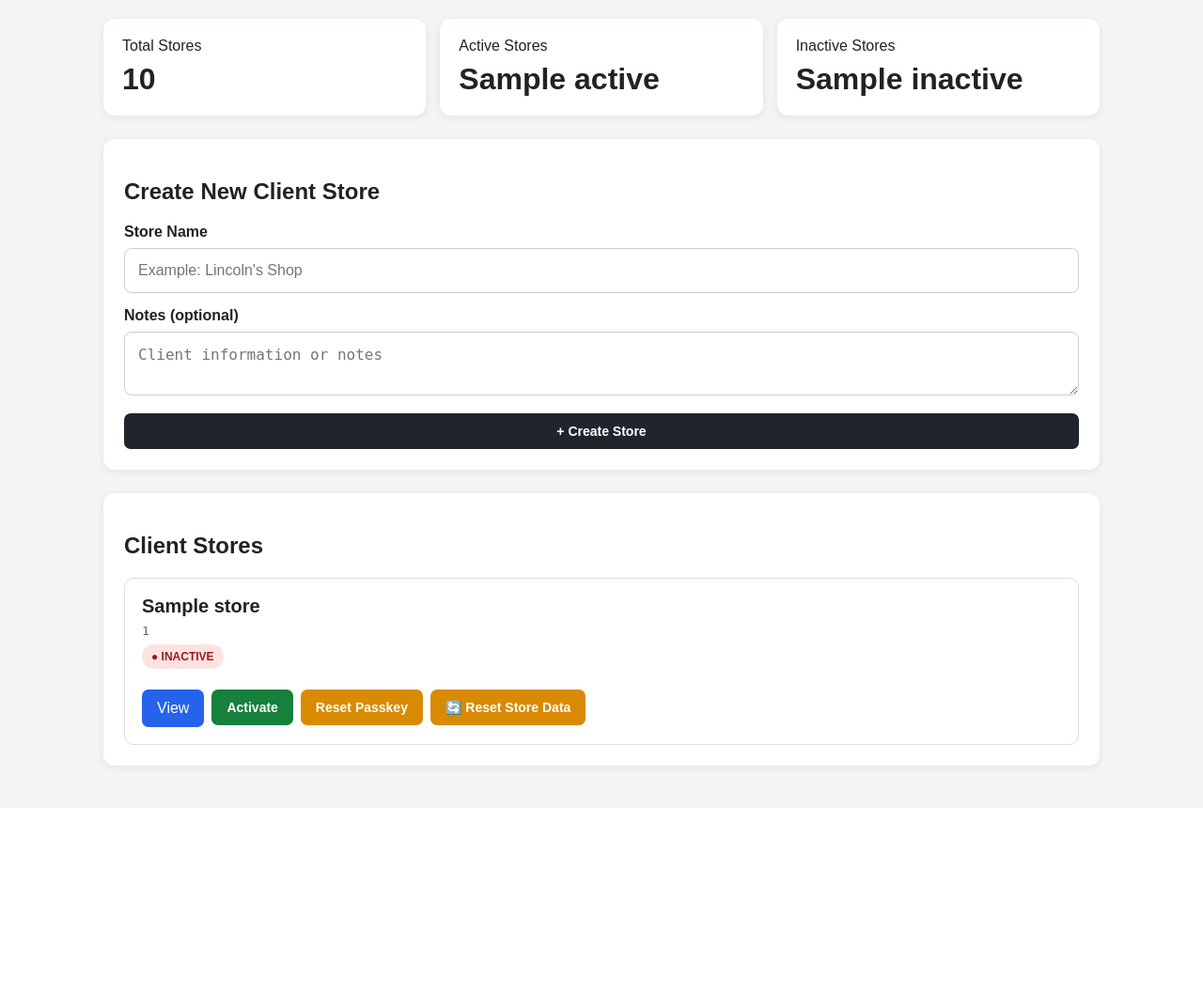
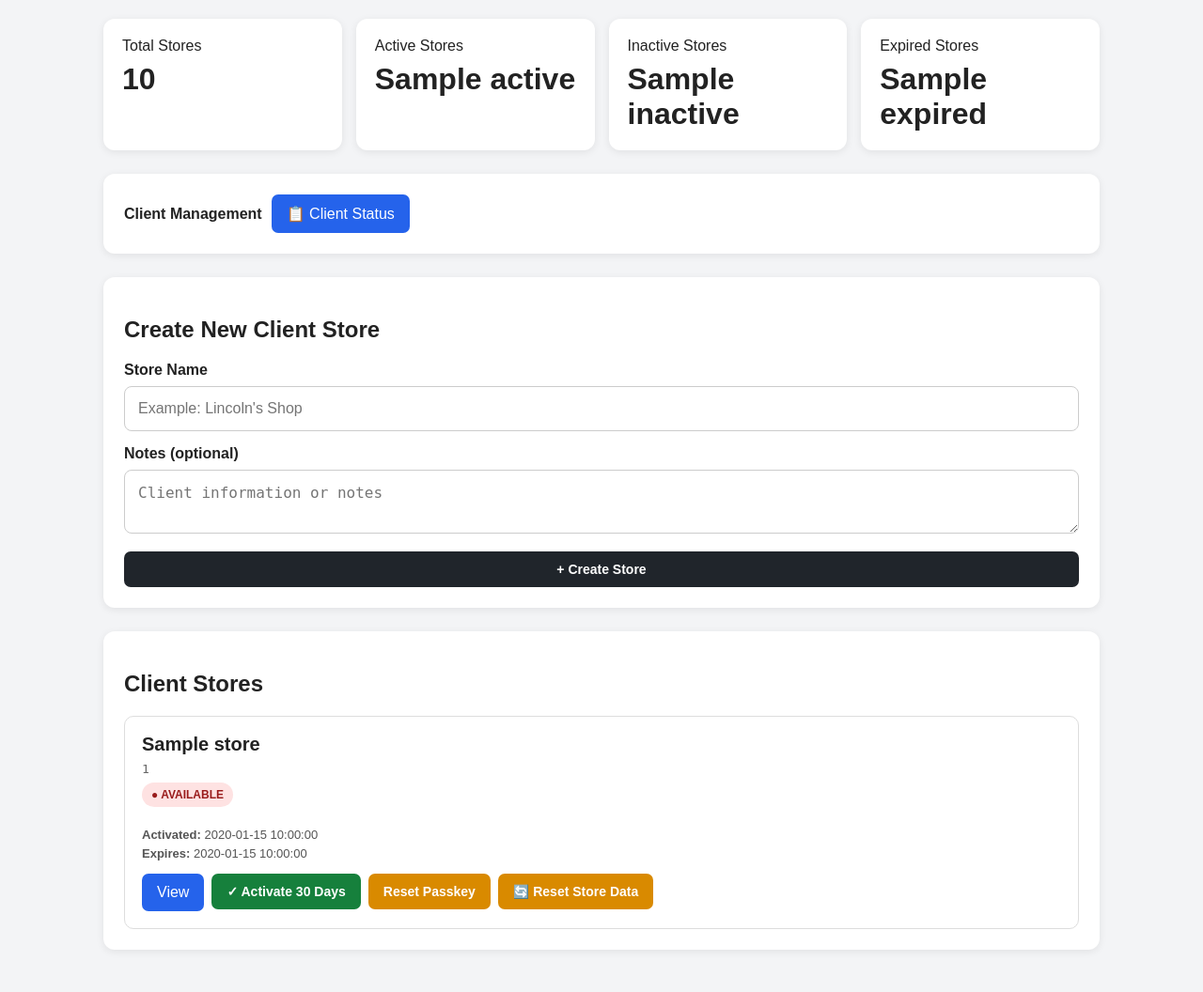
Before and after one commit to JAKES07/Easy_Sales, a Flask app: template templates/controller_dashboard.html in a window 1280 px wide. Shown: the part 160-1216 px from the top of the page at 94% size. Before the commit the page ends 984 px from the top, so only its background shows below. Run offline with Flask 3, Linux system fonts and the light colour scheme; the template is opened without the code that fills it: most values are stand-ins (such as "Sample title", 1, 10 or a date in 2020).

Commit message:
Update Easy_Sales: templates/controller_dashboard.html

```diff
--- a/templates/controller_dashboard.html
+++ b/templates/controller_dashboard.html
@@ -159,6 +159,18 @@
             color: #991b1b;
         }
 
+        .expired {
+            background: #ffedd5;
+            color: #9a3412;
+        }
+
+        .subscription-date {
+            margin: 8px 0 4px;
+            color: #555;
+            font-size: 13px;
+            line-height: 1.6;
+        }
+
         .actions {
             display: flex;
             flex-wrap: wrap;
@@ -243,6 +255,17 @@
             <div class="stat-number">{{ stats.inactive }}</div>
         </div>
 
+        <div class="stat-card">
+            <div>Expired Stores</div>
+            <div class="stat-number">{{ stats.expired }}</div>
+        </div>
+
+    </div>
+
+
+    <div class="card" style="display:flex;gap:10px;flex-wrap:wrap;align-items:center;">
+        <strong>Client Management</strong>
+        <a href="{{ url_for('controller.client_status') }}" class="btn-view">📋 Client Status</a>
     </div>
 
 
@@ -309,13 +332,24 @@
                         ● ACTIVE
                     </div>
 
+                {% elif store["status"] == "EXPIRED" %}
+
+                    <div class="status expired">
+                        ● EXPIRED
+                    </div>
+
                 {% else %}
 
                     <div class="status inactive">
-                        ● INACTIVE
+                        ● {{ store["status"] }}
                     </div>
 
                 {% endif %}
+
+                <div class="subscription-date">
+                    <strong>Activated:</strong> {{ store["activated_at"] or "Not activated" }}<br>
+                    <strong>Expires:</strong> {{ store["expires_at"] or "Not set" }}
+                </div>
 
 
                 <div class="actions">
@@ -331,36 +365,18 @@
 
                     {% if store["status"] == "ACTIVE" %}
 
-                    <form
-                        action="{{ url_for('controller.deactivate',
-                        store_id=store['store_id']) }}"
-                        method="POST"
-                    >
+                    <form action="{{ url_for('controller.renew', store_id=store['store_id']) }}" method="POST">
+                        <button type="submit" class="btn-activate">↻ Renew 30 Days</button>
+                    </form>
 
-                        <button
-                            type="submit"
-                            class="btn-deactivate"
-                        >
-                            Deactivate
-                        </button>
-
+                    <form action="{{ url_for('controller.deactivate', store_id=store['store_id']) }}" method="POST">
+                        <button type="submit" class="btn-deactivate">Deactivate</button>
                     </form>
 
                     {% else %}
 
-                    <form
-                        action="{{ url_for('controller.activate',
-                        store_id=store['store_id']) }}"
-                        method="POST"
-                    >
-
-                        <button
-                            type="submit"
-                            class="btn-activate"
-                        >
-                            Activate
-                        </button>
-
+                    <form action="{{ url_for('controller.activate', store_id=store['store_id']) }}" method="POST">
+                        <button type="submit" class="btn-activate">✓ Activate 30 Days</button>
                     </form>
 
                     {% endif %}
```
